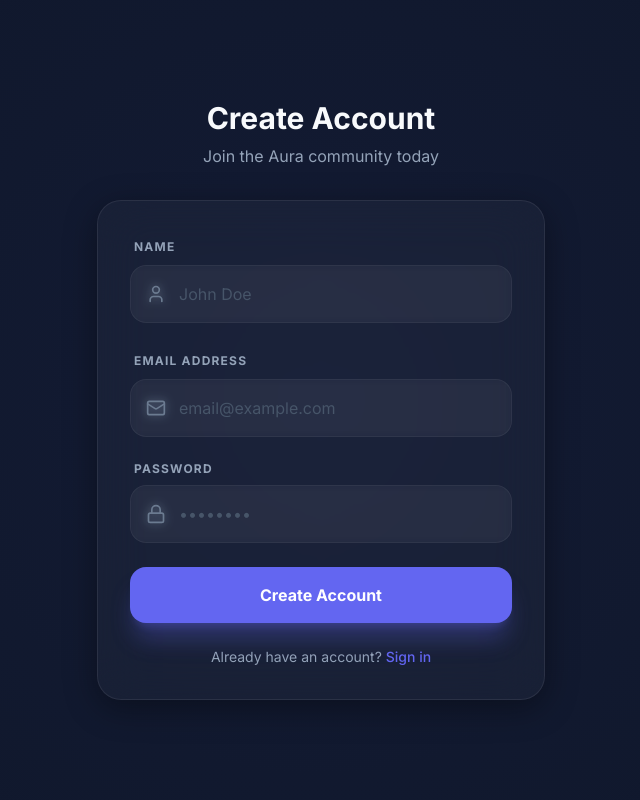
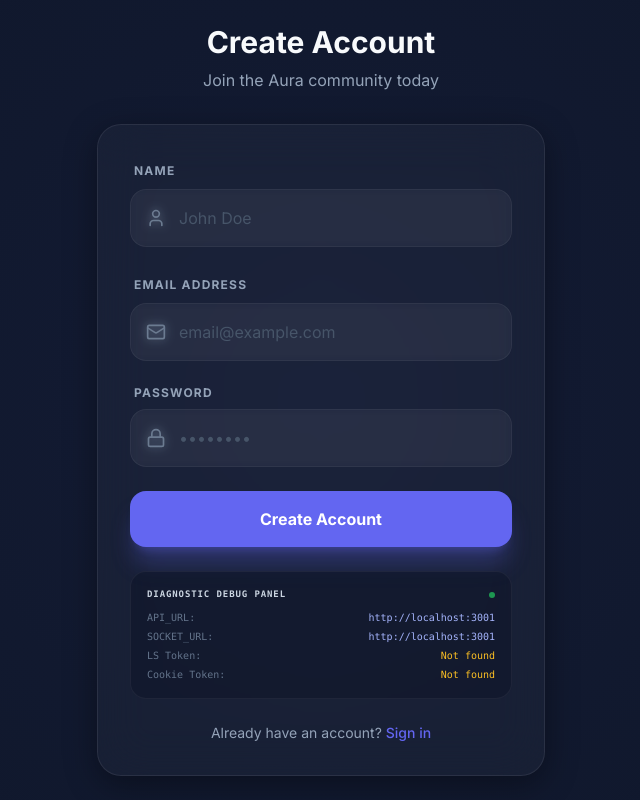
Before and after one commit to AyushPatel1832002/chat-app, a Next.js app: page /register in a window 1280 px wide. Shown: the whole page, without its empty margins (319-959 px from the left). Built offline with nearby package versions, Linux system fonts and the light colour scheme.

Commit message:
Add Developer Diagnostic Panel to AuthForm on login page

```diff
--- a/components/AuthForm.tsx
+++ b/components/AuthForm.tsx
@@ -20,6 +20,34 @@ export default function AuthForm({ mode }: AuthFormProps) {
 
   const router = useRouter();
   const { setCurrentUser } = useChatStore();
+  const [debugInfo, setDebugInfo] = useState({
+    apiUrl: "",
+    socketUrl: "",
+    localStorageToken: "",
+    cookieToken: ""
+  });
+
+  const getCookie = (name: string) => {
+    if (typeof document === "undefined") return "";
+    const value = `; ${document.cookie}`;
+    const parts = value.split(`; ${name}=`);
+    if (parts.length === 2) return parts.pop()?.split(';').shift() || "";
+    return "";
+  };
+
+  useState(() => {
+    // Read tokens on initial client mount/render
+    if (typeof window !== "undefined") {
+      setTimeout(() => {
+        setDebugInfo({
+          apiUrl: process.env.NEXT_PUBLIC_API_URL || "http://localhost:3001 (default fallback)",
+          socketUrl: process.env.NEXT_PUBLIC_SOCKET_URL || "http://localhost:3001 (default fallback)",
+          localStorageToken: localStorage.getItem("token") || "Not found",
+          cookieToken: getCookie("token") || "Not found"
+        });
+      }, 100);
+    }
+  });
 
   const handleSubmit = async (e: React.FormEvent) => {
     e.preventDefault();
@@ -44,6 +72,14 @@ export default function AuthForm({ mode }: AuthFormProps) {
         // Set first-party cookie for Next.js middleware
         document.cookie = `token=${data.token}; path=/; max-age=${7 * 24 * 60 * 60}; SameSite=Lax; Secure`;
       }
+
+      // Update debug info state
+      setDebugInfo({
+        apiUrl: process.env.NEXT_PUBLIC_API_URL || "http://localhost:3001 (default fallback)",
+        socketUrl: process.env.NEXT_PUBLIC_SOCKET_URL || "http://localhost:3001 (default fallback)",
+        localStorageToken: data.token || "Not found",
+        cookieToken: data.token || "Not found"
+      });
 
       setCurrentUser(data.user);
       router.push("/chat");
@@ -133,6 +169,30 @@ export default function AuthForm({ mode }: AuthFormProps) {
           <span>{mode === "login" ? "Sign In" : "Create Account"}</span>
         )}
       </button>
+
+      {/* Developer Diagnostic Panel */}
+      <div className="p-4 bg-slate-900/60 rounded-2xl border border-white/5 text-[10px] font-mono text-slate-400 space-y-1 select-all relative overflow-hidden">
+        <div className="font-bold text-slate-300 uppercase tracking-widest text-[9px] mb-2 flex items-center justify-between">
+          <span>Diagnostic Debug Panel</span>
+          <span className="w-1.5 h-1.5 bg-green-500 rounded-full animate-pulse" />
+        </div>
+        <div className="flex justify-between">
+          <span className="text-slate-500">API_URL:</span>
+          <span className="text-indigo-300">{debugInfo.apiUrl}</span>
+        </div>
+        <div className="flex justify-between">
+          <span className="text-slate-500">SOCKET_URL:</span>
+          <span className="text-indigo-300">{debugInfo.socketUrl}</span>
+        </div>
+        <div className="flex justify-between items-center gap-4">
+          <span className="text-slate-500 shrink-0">LS Token:</span>
+          <span className="text-amber-400 truncate max-w-[240px]">{debugInfo.localStorageToken}</span>
+        </div>
+        <div className="flex justify-between items-center gap-4">
+          <span className="text-slate-500 shrink-0">Cookie Token:</span>
+          <span className="text-amber-400 truncate max-w-[240px]">{debugInfo.cookieToken}</span>
+        </div>
+      </div>
     </form>
   );
 }
```
